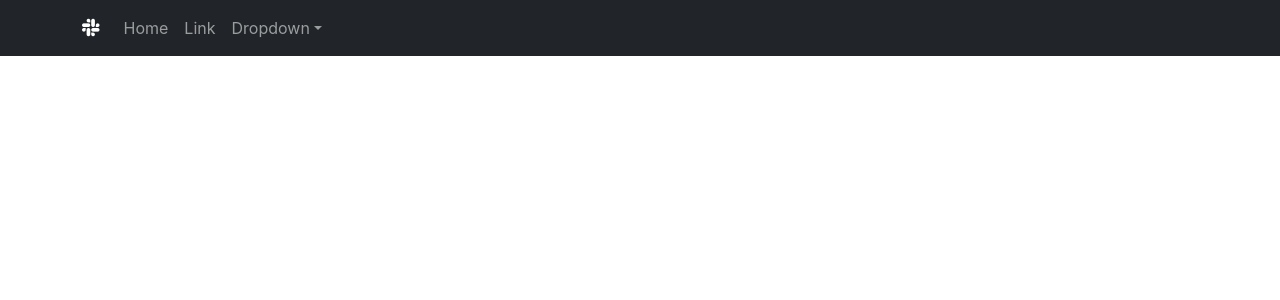
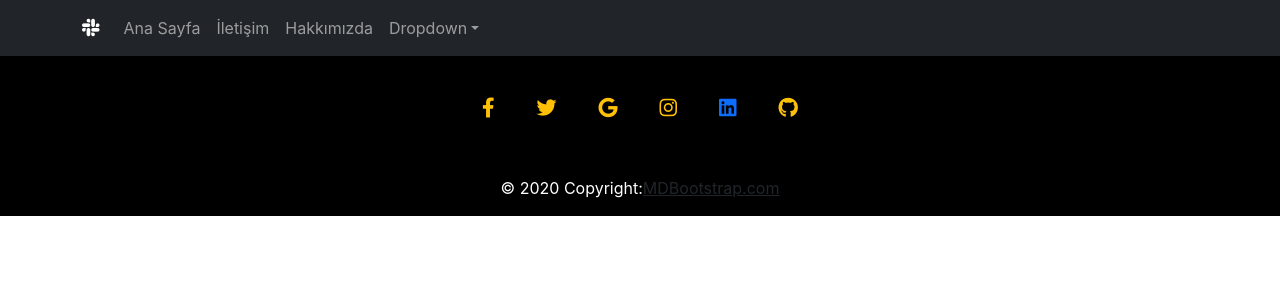
Before and after one commit to hamitmizrak/EcodationBlogProject2, a React (Create React App) app in the folder frontend/_7_react/blog/: page / in a window 1280 px wide. Shown: the top 300 px of the page. Built offline with nearby package versions, Linux system fonts and the light colour scheme; a web font is replaced by a local one.

Commit message:
Footer Component

```diff
--- a/frontend/_7_react/blog/src/App.js
+++ b/frontend/_7_react/blog/src/App.js
@@ -1,11 +1,13 @@
 import logo from './logo.svg';
 import './App.css';
 import HeaderComponent from './component/HeaderComponent';
+import FooterComponent from './component/FooterComponent';
 
 function App() {
   return (
    <>
    <HeaderComponent/>
+   <FooterComponent/>
    </>
   );
 }
--- /dev/null
+++ b/frontend/_7_react/blog/src/component/FooterComponent.jsx
@@ -0,0 +1,72 @@
+import React from 'react'
+
+export default function FooterComponent() {
+    return (
+        <>
+            <footer className="text-center text-white" style={{
+                backgroundColor: 'black',
+
+                }}>
+                <div className="container pt-4">
+                    <section className="mb-4">
+                        <a
+                            className="btn btn-link btn-floating btn-lg text-warning m-1"
+                            href="#!"
+                            role="button"
+                            data-mdb-ripple-color="dark"
+                        ><i className="fab fa-facebook-f"></i
+                        ></a>
+                        <a
+                            className="btn btn-link btn-floating btn-lg text-warning m-1"
+                            href="#!"
+                            role="button"
+                            data-mdb-ripple-color="dark"
+                        ><i className="fab fa-twitter"></i
+                        ></a>
+
+                        <a
+                            className="btn btn-link btn-floating btn-lg text-warning m-1"
+                            href="#!"
+                            role="button"
+                            data-mdb-ripple-color="dark"
+                        ><i className="fab fa-google"></i
+                        ></a>
+
+                        <a
+                            className="btn btn-link btn-floating btn-lg text-warning m-1"
+                            href="#!"
+                            role="button"
+                            data-mdb-ripple-color="dark"
+                        ><i className="fab fa-instagram"></i
+                        ></a>
+
+                        <a
+                            className="btn btn-link btn-floating btn-lg text-primary m-1"
+                            href="#!"
+                            role="button"
+                            data-mdb-ripple-color="dark"
+                        ><i className="fab fa-linkedin"></i
+                        ></a>
+
+                        <a
+                            className="btn btn-link btn-floating btn-lg text-warning m-1"
+                            href="#!"
+                            role="button"
+                            data-mdb-ripple-color="dark"
+                        ><i className="fab fa-github"></i
+                        ></a>
+                    </section>
+                </div>
+
+                <div className="text-center p-3" style={{
+                    backgroundColor: 'rgba(0, 0, 0, 0.2)',
+                    color:"white"
+
+                    }}>
+                    © 2020 Copyright:
+                    <a className="text-dark" href="https://mdbootstrap.com/">MDBootstrap.com</a>
+                </div>
+            </footer>
+        </>
+    )
+}
--- a/frontend/_7_react/blog/src/component/HeaderComponent.jsx
+++ b/frontend/_7_react/blog/src/component/HeaderComponent.jsx
@@ -20,10 +20,13 @@ export default class HeaderComponent extends Component {
                             <div className="collapse navbar-collapse" id="collapsibleNavId">
                                 <ul className="navbar-nav me-auto mt-2 mt-lg-0">
                                     <li className="nav-item active">
-                                        <a className="nav-link" href="#">Home <span className="visually-hidden">(current)</span></a>
+                                        <a className="nav-link" href="#">{this.props.homepage} <span className="visually-hidden">(current)</span></a>
                                     </li>
                                     <li className="nav-item">
-                                        <a className="nav-link" href="#">Link</a>
+                                        <a className="nav-link" href="#">{this.props.contact}</a>
+                                    </li>
+                                    <li className="nav-item">
+                                        <a className="nav-link" href="#">{this.props.aboutme}</a>
                                     </li>
                                     <li className="nav-item dropdown">
                                         <a className="nav-link dropdown-toggle" href="#" id="dropdownId" data-bs-toggle="dropdown" aria-haspopup="true" aria-expanded="false">Dropdown</a>
@@ -33,7 +36,6 @@ export default class HeaderComponent extends Component {
                                         </div>
                                     </li>
                                 </ul>
-
                             </div>
                         </div>
                     </nav>
@@ -41,11 +43,13 @@ export default class HeaderComponent extends Component {
             </>
         )
     }
-}
+}//class ends
 
 //default props
 HeaderComponent.defaultProps={
     content:"blog projet",
     icon:"fa-brands fa-slack",
-    homepage:"Ana Sayfa"
+    homepage: "Ana Sayfa",
+    aboutme: "Hakkımızda",
+    contact: "İletişim",
 }
```
